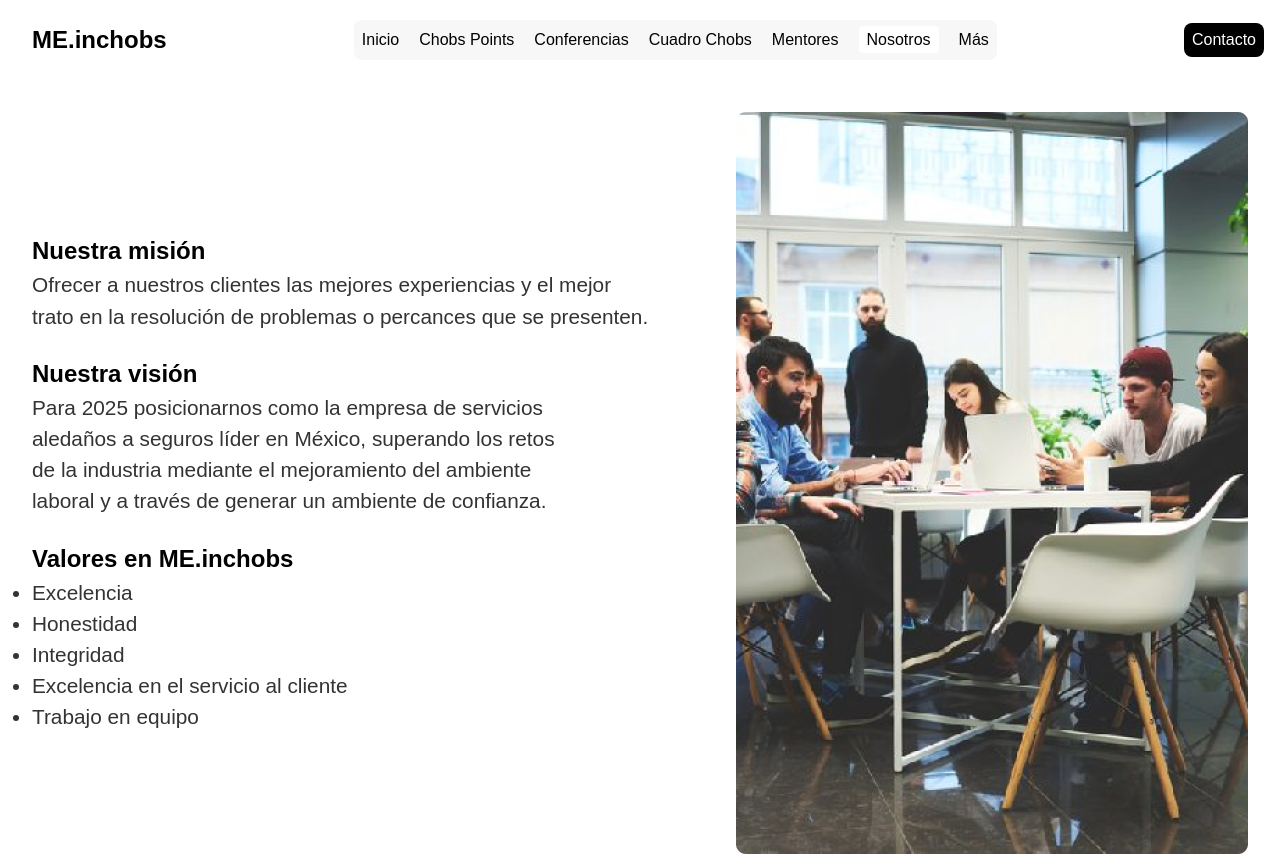
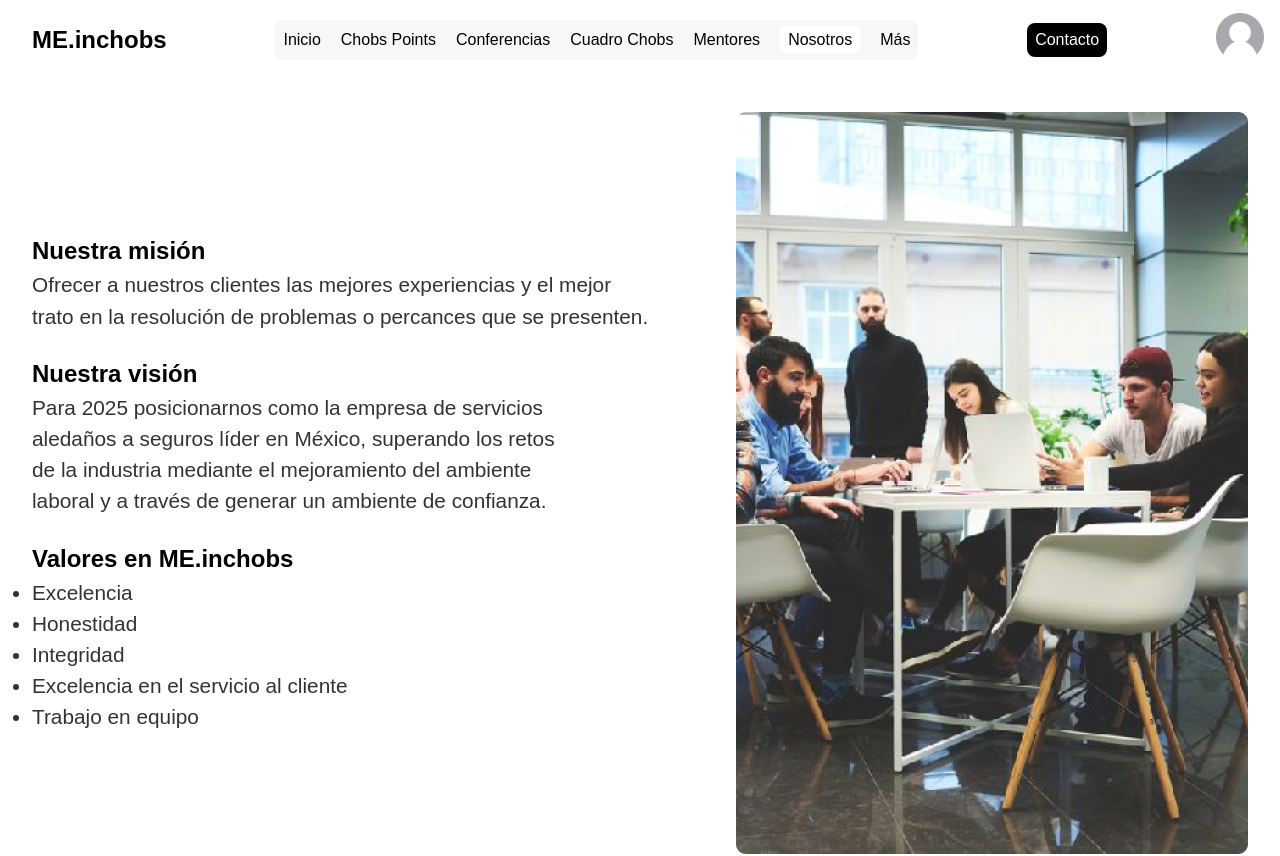
Before and after one commit to elvisscochito/CHUBB, a React (Vite) app: page /about in a window 1280 px wide. Shown: the top 856 px of the page. Built offline with nearby package versions, Linux system fonts and the light colour scheme.

Commit message:
minor changes

```diff
--- a/package.json
+++ b/package.json
@@ -10,6 +10,9 @@
     "preview": "vite preview"
   },
   "dependencies": {
+    "@fortawesome/fontawesome-svg-core": "^6.5.2",
+    "@fortawesome/free-solid-svg-icons": "^6.5.2",
+    "@fortawesome/react-fontawesome": "^0.2.2",
     "react": "^18.2.0",
     "react-dom": "^18.2.0",
     "react-router-dom": "^6.23.1"
--- a/src/components/Navbar.jsx
+++ b/src/components/Navbar.jsx
@@ -1,4 +1,5 @@
-import { NavLink } from 'react-router-dom'
+import { Link, NavLink } from 'react-router-dom'
+import user from '../assets/user.png'
 import '../styles/Navbar.css'
 
 const Navbar = () => {
@@ -43,9 +44,12 @@ const Navbar = () => {
                         </NavLink>
                     </li>
                 </ul>
-                <NavLink to="/contact-us" className='contact'>
+                <Link to="/contact-us" className='contact'>
                     Contacto
-                </NavLink>
+                </Link>
+                <Link to="/user" className='user'>
+                    <img src={user} alt="user" />
+                </Link>
             </nav>
         </header>
     )
```
Also changed, not shown: src/assets/user.png (added), 1 other file (tests, documents, lock files or other folders).
